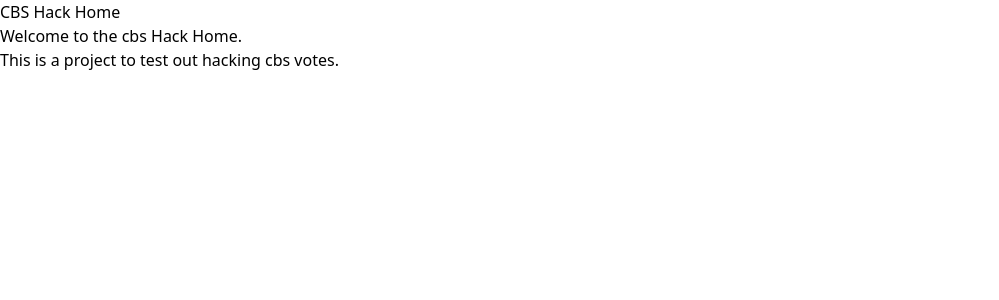
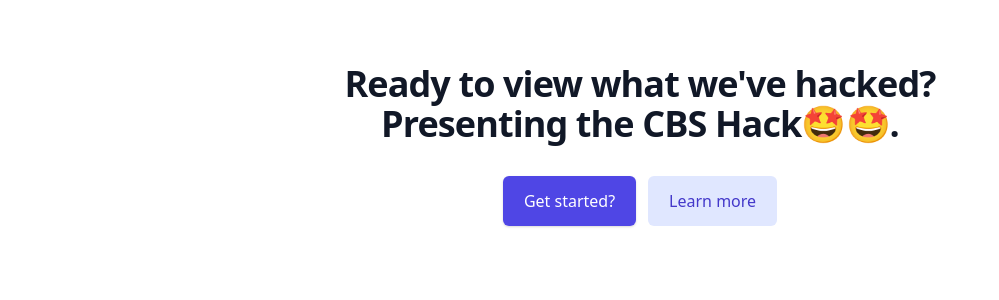
Before and after one commit to jbrit/cbsvote-mon, a Flask app: page / in a window 1280 px wide. Shown: the top 300 px of the page, without its empty margins (0-999 px from the left). Run offline with Flask 2, Linux system fonts and the light colour scheme.

Commit message:
updated the template

```diff
--- a/templates/index.html
+++ b/templates/index.html
@@ -11,12 +11,23 @@
   </head>
   <body>
     <!-- tailwind minimal introduction -->
-    <div class="container">
-      <div class="row">
-        <div class="col-md-6 col-md-offset-3">
-          <h1>CBS Hack Home</h1>
-          <p>Welcome to the cbs Hack Home.</p>
-          <p>This is a project to test out hacking cbs votes.</p>
+    <div class="bg-white">
+      <div class="max-w-7xl mx-auto text-center py-12 px-4 sm:px-6 lg:py-16 lg:px-8">
+        <h2 class="text-3xl font-extrabold tracking-tight text-gray-900 sm:text-4xl">
+          <span class="block">Ready to view what we've hacked?</span>
+          <span class="block">Presenting the CBS Hack🤩🤩.</span>
+        </h2>
+        <div class="mt-8 flex justify-center">
+          <div class="inline-flex rounded-md shadow">
+            <a href="javascript: alert( 'Want extra votes? \n You know who to mail🌚')" class="inline-flex items-center justify-center px-5 py-3 border border-transparent text-base font-medium rounded-md text-white bg-indigo-600 hover:bg-indigo-700">
+              Get started?
+            </a>
+          </div>
+          <div class="ml-3 inline-flex">
+            <a href="javascript: alert( 'We are just having fun ooo')" class="inline-flex items-center justify-center px-5 py-3 border border-transparent text-base font-medium rounded-md text-indigo-700 bg-indigo-100 hover:bg-indigo-200">
+              Learn more
+            </a>
+          </div>
         </div>
       </div>
     </div>
```
